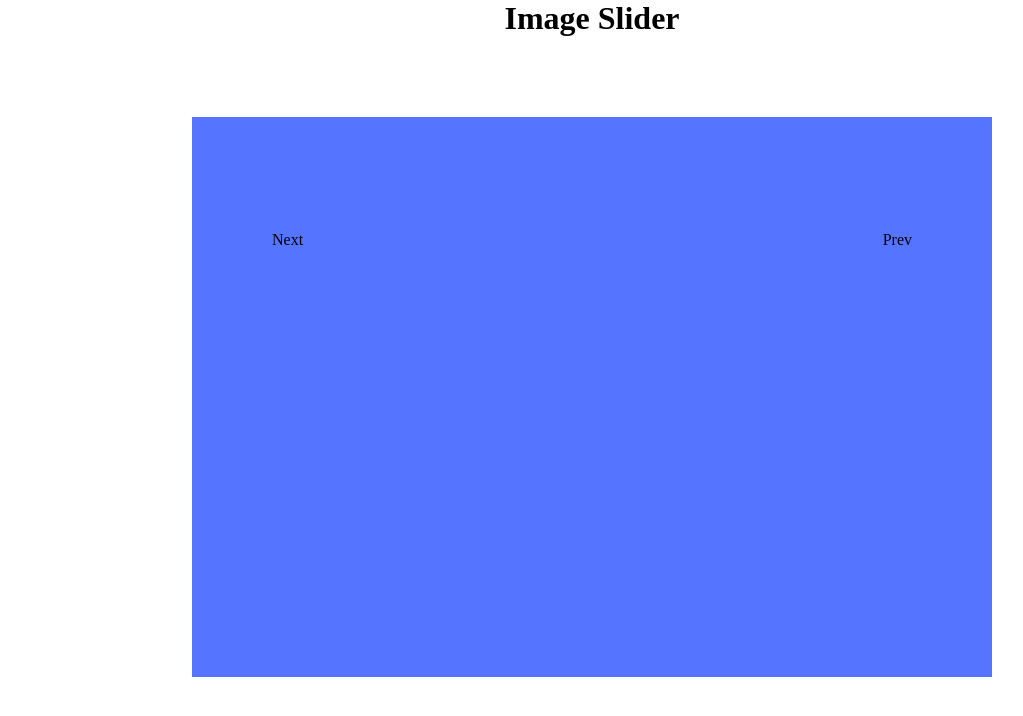
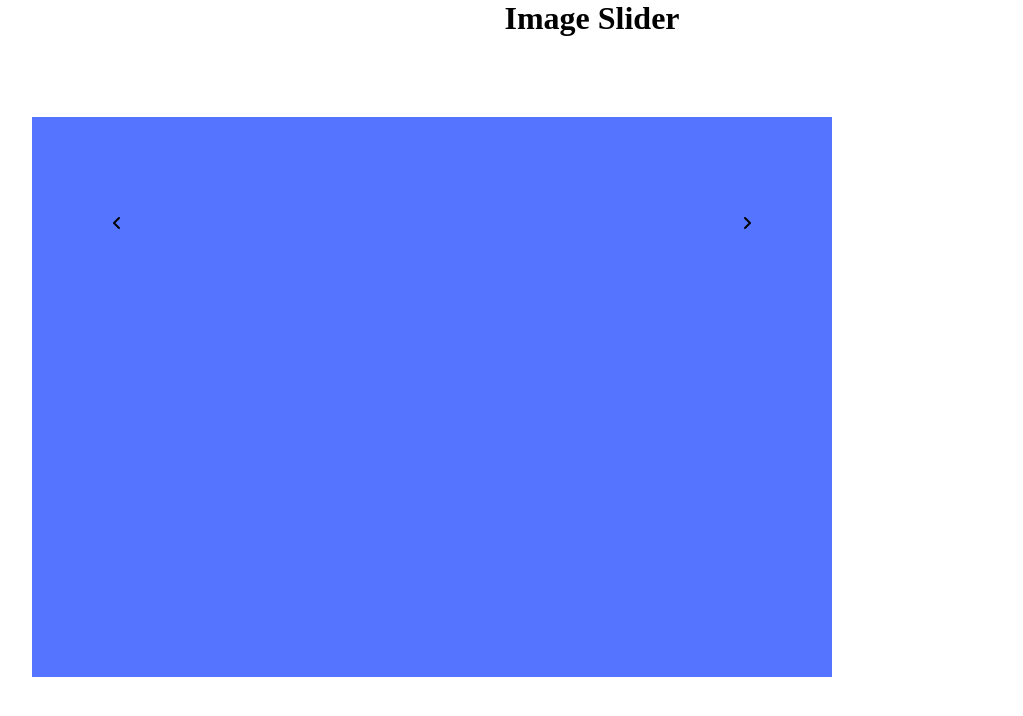
Before and after one commit to chhotuMarandi/Image-Slider, a plain HTML site: page index.html in a window 1280 px wide. Shown: the whole page, without its empty margins (48-1071 px from the left). Drawn offline with Linux system fonts and the light colour scheme.

Commit message:
Add Icons

```diff
--- a/index.html
+++ b/index.html
@@ -6,18 +6,23 @@
     <meta name="viewport" content="width=device-width, initial-scale=1.0">
     <title>Image Slider</title>
     <link rel="stylesheet" href="style.css">
+    <script src="https://kit.fontawesome.com/b91c27513e.js" crossorigin="anonymous"></script>
 </head>
 <body>
     <div class="main">
         <div class="header">
             <h1>Image Slider</h1>
         </div>
-        <div class="image-container">
+        <div class="container">
             <div class="image">
                 <img src="" alt="">
                 <div class="icons">
-                    <p>Next</p>
-                    <p>Prev</p>
+                    <div class="prev">
+                        <i class="fa-solid fa-angle-left"></i>
+                    </div>
+                    <div class="next">
+                        <i class="fa-solid fa-angle-right"></i>
+                    </div>
                 </div>
             </div>
         </div>
```
